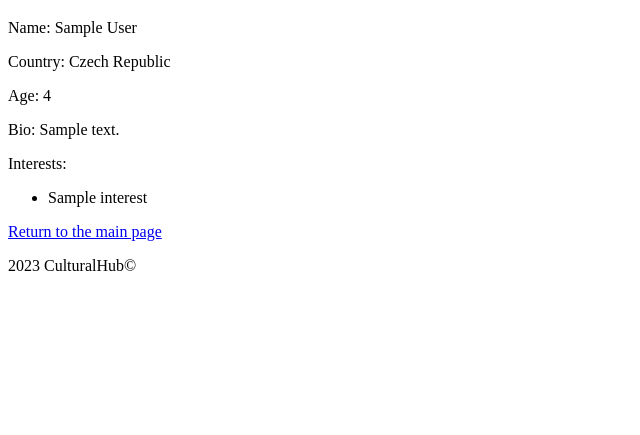
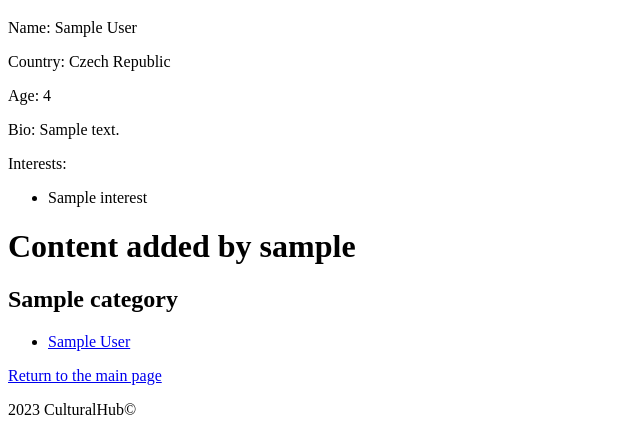
Before and after one commit to nikolaradon/CulturalHub_project, a Django app: page /user/1/ in a window 1280 px wide. Shown: the part 390-825 px from the top of the page, without its empty margins (0-640 px from the left). Before the commit the page ends 661 px from the top, so only its background shows below. Run offline with Django 4.2, Linux system fonts and the light colour scheme; tables that the repository leaves empty hold one stand-in row (values such as "Sample post"); one stand-in notice (Sample message) is shown.

Commit message:
added content added by user tab to users profile

```diff
--- a/CulturalHub/culturalhub_app/templates/user_profile.html
+++ b/CulturalHub/culturalhub_app/templates/user_profile.html
@@ -13,6 +13,16 @@
             </ul>
         {% endfor %}
 
+    <h1>Content added by {{ user_profile }}</h1>
+    {% for category, category_contents in grouped_contents.items %}
+        <h2>{{ category }}</h2>
+        <ul>
+            {% for content in category_contents %}
+                <li><a href="{% url 'content-view' content.id %}">{{ content }}</a></li>
+            {% endfor %}
+        </ul>
+    {% endfor %}
+
     {% if user.id == user_profile.user.id %}
     <a href="{% url 'edit-user' user_profile.user.id %}">Edit your profile</a><br>
     <a href="{% url 'logout' %}">Logout</a><br>
--- a/CulturalHub/culturalhub_app/views.py
+++ b/CulturalHub/culturalhub_app/views.py
@@ -107,7 +107,22 @@ class UserProfileView(View):
         """
         try:
             user_profile = UserProfile.objects.get(user=user_id)
-            return render(request, 'user_profile.html', {'user_profile': user_profile})
+            contents = UserContent.objects.filter(author=user_profile)
+
+            grouped_contents = {}
+            for content in contents:
+                category = content.category
+                if category not in grouped_contents:
+                    grouped_contents[category] = []
+                grouped_contents[category].append(content)
+
+            ctx = {
+                'user_profile': user_profile,
+                'grouped_contents': grouped_contents
+            }
+
+            return render(request, 'user_profile.html', ctx)
+
         except UserProfile.DoesNotExist:
             messages.error(request, "User profile with this ID doesn't exist!")
             return redirect('main-page')
```
